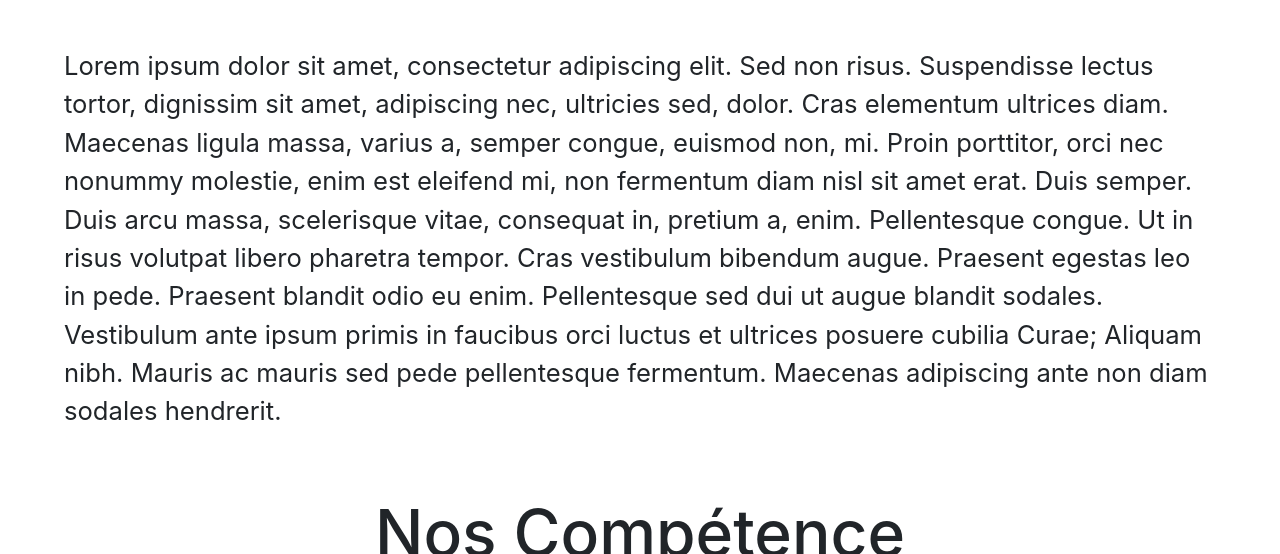
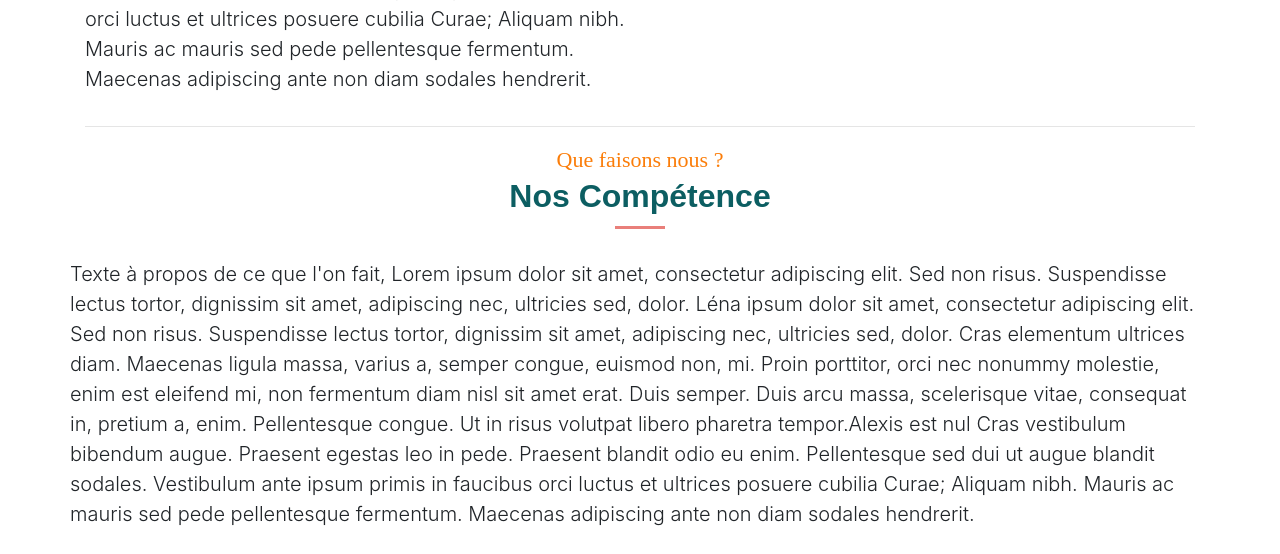
Before and after one commit to alexis-boyer/blog, a Symfony app: template templates/a_propos_nous.html.twig in a window 1280 px wide. Shown: the part 700-1254 px from the top of the page. Run offline with Twig, Linux system fonts and the light colour scheme; the template is opened without the code that fills it, so the values that code supplies are empty; some libraries are stand-ins or nearby versions.

Commit message:
refonte à propos

```diff
--- a/templates/a_propos_nous.html.twig
+++ b/templates/a_propos_nous.html.twig
@@ -2,69 +2,141 @@
 
 
 {% block body %}
+
 <style media="screen">
 .fastview{
   width: 100%;
   height: 400px;
 }
 </style>
-<div class="h-50 text-center">
-  <img src="{{asset('img/imageBandeau1.JPG')}}" alt="vitrine" style="width:100%;">
-  <div class="container-fluid centered large mt-5">
-    <h1 class="large text-light">À Propos de Nous</h1>
-    <p class="text-light normal">Texte à propos de ce que l'on fait</p>
-    <p class="text-light normal">Lorem ipsum dolor sit amet, consectetur adipiscing elit. Sed non risus. Suspendisse lectus tortor, dignissim sit amet, adipiscing nec, ultricies sed, dolor.</p>
+
+<style>
+  .bd-placeholder-img {
+    font-size: 1.125rem;
+    text-anchor: middle;
+    -webkit-user-select: none;
+    -moz-user-select: none;
+    -ms-user-select: none;
+    user-select: none;
+  }
+
+  @media (min-width: 768px) {
+    .bd-placeholder-img-lg {
+      font-size: 3.5rem;
+    }
+  }
+  .accroche{font-size:40px;color:#fff;margin-bottom:0px}
+  .accroche{font-family:'Satisfy'!important;font-size:22px;margin:0!important;color:#333}
+
+   h2,.post-content
+    h2{font-family:Montserrat,Arial,Helvetica,sans-serif;font-weight:700;line-height:1.26;letter-spacing:0px;font-style:normal}#wrapper .post-content
+     h2{font-size:24px}
+   .post-content
+   h2{color:#2b2e32}
+   h1{margin-top:0.7em;margin-bottom:0.7em}
+   h2{margin-top:0em;margin-bottom:0.25em}
+.fusion-sep-clear{clear:both;display:block;height:1px;font-size:0;line-height:0;width:100%;overflow:hidden}
+.fusion-separator{border:0 solid #e7e6e6;clear:both;position:relative;z-index:11}
+
+.fusion-separator.sep-single{height:auto;border-top-width:1px;border-bottom-width:0}
+.fusion-separator.sep-solid{border-bottom-style:solid;border-top-style:solid}
+
+.cute-separator{
+border-color:#e97f7a;
+border-top-width:5px;
+margin-left: auto;
+margin-right: auto;
+margin-top:0px;
+margin-bottom:30px;
+width:100%;
+max-width:500PX;
+}
+
+
+</style>
+
+<div class="container marketing">
+
+
+
+  <!-- START THE FEATURETTES -->
+  <hr class="featurette-divider">
+
+  <div class="row featurette">
+    <div class="fusion-text col-md-6">
+    <p class="accroche" style="text-align: center;center;color:  #fb7d09;">Qui sommes nous ?</p>
+    <h2 style="text-align: center;color: rgba(12,94,98,1);">À Propos de Nous</h2><div class="fusion-sep-clear"></div><div class="fusion-separator sep-single sep-solid" style="border-color:#e97f7a;border-top-width:3px;margin-left: auto;margin-right: auto;margin-top:0px;margin-bottom:30px;width:100%;max-width:50PX;"></div>
+    <div class="fusion-text">
+      <p class="lead">Texte à propos de ce que l'on fait, Lorem ipsum dolor sit amet, consectetur adipiscing elit. Sed non risus. Suspendisse lectus tortor, dignissim sit amet, adipiscing nec, ultricies sed, dolor. Léna ipsum dolor sit amet, consectetur adipiscing elit. Sed non risus. Suspendisse lectus tortor, dignissim sit amet, adipiscing nec, ultricies sed, dolor. Cras elementum ultrices diam. Maecenas ligula massa, varius a, semper congue, euismod non, mi. Proin porttitor, orci nec nonummy molestie, enim est eleifend mi, non fermentum diam nisl sit amet erat. Duis semper. Duis arcu massa, scelerisque vitae, consequat in, pretium a, enim. Pellentesque congue. Ut in risus volutpat libero pharetra tempor.Alexis est nul Cras vestibulum bibendum augue. Praesent egestas leo in pede. Praesent blandit odio eu enim. Pellentesque sed dui ut augue blandit sodales. Vestibulum ante ipsum primis in faucibus orci luctus et ultrices posuere cubilia Curae; Aliquam nibh. Mauris ac mauris sed pede pellentesque fermentum. Maecenas adipiscing ante non diam sodales hendrerit.
+      </p>
+    </div>
+  </div>
+  <div class="fusion-text col-md-6">
+    <img src="{{asset("img/charpente (1).jpg")}}" class = "img-fluid" alt="" style = "height: 500px;">
   </div>
 </div>
 
-<div class="container-fluid mt-5">
-  <div class="row">
-    <p style= "width: 90%; margin-left: 5%;" class="normal">Lorem ipsum dolor sit amet, consectetur adipiscing elit. Sed non risus. Suspendisse lectus tortor, dignissim sit amet, adipiscing nec, ultricies sed, dolor. Cras elementum ultrices diam. Maecenas ligula massa, varius a, semper congue, euismod non, mi. Proin porttitor, orci nec nonummy molestie, enim est eleifend mi, non fermentum diam nisl sit amet erat. Duis semper. Duis arcu massa, scelerisque vitae, consequat in, pretium a, enim. Pellentesque congue. Ut in risus volutpat libero pharetra tempor. Cras vestibulum bibendum augue. Praesent egestas leo in pede. Praesent blandit odio eu enim. Pellentesque sed dui ut augue blandit sodales. Vestibulum ante ipsum primis in faucibus orci luctus et ultrices posuere cubilia Curae; Aliquam nibh. Mauris ac mauris sed pede pellentesque fermentum. Maecenas adipiscing ante non diam sodales hendrerit.</p>
+
+<hr class="featurette-divider">
+
+<div class="row featurette">
+  <div class="fusion-text">
+  <p class="accroche" style="text-align: center;center;color:  #fb7d09;">Que faisons nous ?</p>
+  <h2 style="text-align: center;color: rgba(12,94,98,1);">Nos Compétence</h2><div class="fusion-sep-clear"></div><div class="fusion-separator sep-single sep-solid" style="border-color:#e97f7a;border-top-width:3px;margin-left: auto;margin-right: auto;margin-top:0px;margin-bottom:30px;width:100%;max-width:50PX;"></div>
+  <div class="fusion-text">
+    <p class="lead">Texte à propos de ce que l'on fait, Lorem ipsum dolor sit amet, consectetur adipiscing elit. Sed non risus. Suspendisse lectus tortor, dignissim sit amet, adipiscing nec, ultricies sed, dolor. Léna ipsum dolor sit amet, consectetur adipiscing elit. Sed non risus. Suspendisse lectus tortor, dignissim sit amet, adipiscing nec, ultricies sed, dolor. Cras elementum ultrices diam. Maecenas ligula massa, varius a, semper congue, euismod non, mi. Proin porttitor, orci nec nonummy molestie, enim est eleifend mi, non fermentum diam nisl sit amet erat. Duis semper. Duis arcu massa, scelerisque vitae, consequat in, pretium a, enim. Pellentesque congue. Ut in risus volutpat libero pharetra tempor.Alexis est nul Cras vestibulum bibendum augue. Praesent egestas leo in pede. Praesent blandit odio eu enim. Pellentesque sed dui ut augue blandit sodales. Vestibulum ante ipsum primis in faucibus orci luctus et ultrices posuere cubilia Curae; Aliquam nibh. Mauris ac mauris sed pede pellentesque fermentum. Maecenas adipiscing ante non diam sodales hendrerit.
+    </p>
   </div>
-</div>
-
-<h2 class = "mt-5 mb-5 title" style="text-align:center;">Nos Compétence</h2>
-<div class="container-fluid text-center row">
-  <div class="row">
-      <div class="col-sm md-4">
+  <div class="row mt-4">
+  <div class="col-sm md-4 mt-2">
     <div class="card">
-          <img src="{{asset('img/charpenteVueRapide.JPG')}}" class="img-fluid fastview" alt="Jane">
-          <div class="container">
-            <h2>Meunuiserie</h2>
-            <p>Lorem ipsum dolor sit amet, consectetur adipiscing elit. Sed non risus. Suspendisse lectus tortor, dignissim sit amet, adipiscing nec, ultricies sed, dolor.</p>
+      <img src="{{asset('img/charpenteVueRapide.JPG')}}" class="img-fluid fastview" style = "height: 300px;" alt="Jane">
+      <div class="container mt-4">
+        <h2 style="text-align: center;color: rgba(12,94,98,1);">Meunuiserie</h2>
+        <div class="fusion-sep-clear"></div><div class="fusion-separator sep-single sep-solid" style="border-color:#e97f7a;border-top-width:3px;margin-left: auto;margin-right: auto;margin-top:0px;margin-bottom:30px;width:100%;max-width:50PX;"></div>
+        <p class="lead">Lorem ipsum dolor sit amet, consectetur adipiscing elit. Sed non risus. Suspendisse lectus tortor, dignissim sit amet, adipiscing nec, ultricies sed, dolor.</p>
       </div>
     </div>
   </div>
 
-      <div class="col-sm md-4">
+  <div class="col-sm md-4 mt-2">
     <div class="card">
-          <img src="{{asset('img/couvertureVueRapide.JPG')}}" class="img-fluid fastview" alt="Mike">
-          <div class="container">
-            <h2>Couverture</h2>
-            <p>Lorem ipsum dolor sit amet, consectetur adipiscing elit. Sed non risus. Suspendisse lectus tortor, dignissim sit amet, adipiscing nec, ultricies sed, dolor.</p>
+      <img src="{{asset('img/couvertureVueRapide.JPG')}}" class="img-fluid fastview" style = "height: 300px;" alt="Mike">
+      <div class="container mt-4">
+        <h2 style="text-align: center;color: rgba(12,94,98,1);">Couverture</h2>
+        <div class="fusion-sep-clear"></div><div class="fusion-separator sep-single sep-solid" style="border-color:#e97f7a;border-top-width:3px;margin-left: auto;margin-right: auto;margin-top:0px;margin-bottom:30px;width:100%;max-width:50PX;"></div>
+        <p class="lead">Lorem ipsum dolor sit amet, consectetur adipiscing elit. Sed non risus. Suspendisse lectus tortor, dignissim sit amet, adipiscing nec, ultricies sed, dolor.</p>
       </div>
     </div>
   </div>
 
-      <div class="col-sm md-4">
+  <div class="col-sm md-4 mt-2">
     <div class="card">
-          <img src="{{asset('img/ouvrageVueRapide.JPG')}}" class="img-fluid fastview" alt="John">
-          <div class="container">
-            <h2>ouvrage</h2>
-            <p>Lorem ipsum dolor sit amet, consectetur adipiscing elit. Sed non risus. Suspendisse lectus tortor, dignissim sit amet, adipiscing nec, ultricies sed, dolor.</p>
+      <img src="{{asset('img/ouvrageVueRapide.JPG')}}" class="img-fluid fastview" style = "height: 300px;" alt="John">
+      <div class="container mt-4">
+        <h2 style="text-align: center;color: rgba(12,94,98,1);">Ouvrage</h2>
+        <div class="fusion-sep-clear"></div><div class="fusion-separator sep-single sep-solid" style="border-color:#e97f7a;border-top-width:3px;margin-left: auto;margin-right: auto;margin-top:0px;margin-bottom:30px;width:100%;max-width:50PX;"></div>
+        <p class="lead">Lorem ipsum dolor sit amet, consectetur adipiscing elit. Sed non risus. Suspendisse lectus tortor, dignissim sit amet, adipiscing nec, ultricies sed, dolor.</p>
+      </div>
     </div>
   </div>
 </div>
 </div>
 </div>
 
-<div class="fluid-container text-center">
-  <h2 class="text-center mt-4 mb-4 title">Où nous trouver</h2>
-</div>
+
+<hr class="featurette-divider">
+
+<div class="row featurette">
+  <div class="fusion-text col-md-12">
+    <p class="accroche" style="text-align: center;center;color:  #fb7d09;">Où nous trouver ?</p>
+    <h2 style="text-align: center;color: rgba(12,94,98,1);">Notre Secteur</h2><div class="fusion-sep-clear"></div><div class="fusion-separator sep-single sep-solid" style="border-color:#e97f7a;border-top-width:3px;margin-left: auto;margin-right: auto;margin-top:0px;margin-bottom:30px;width:100%;max-width:50PX;"></div>
     <div id="map-container-google-1" class="z-depth-1-half map-container">
       <iframe src="https://maps.google.com/maps?q=tours&t=&z=13&ie=UTF8&iwloc=&output=embed" frameborder="0"
       style="border:0" allowfullscreen class="centered"></iframe>
 </div>
-
+</div>
+</div>
+</div>
 
 {% endblock %}
```
Lines whose indentation alone changed are shown as unchanged.
